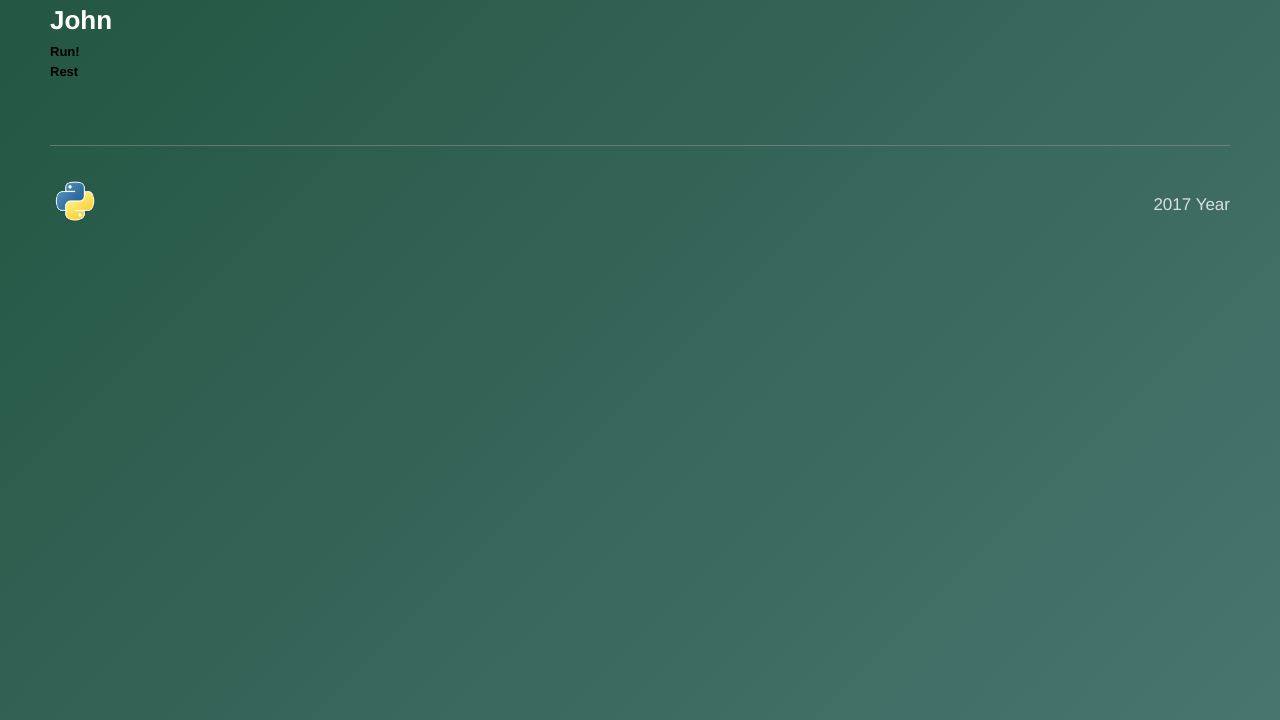
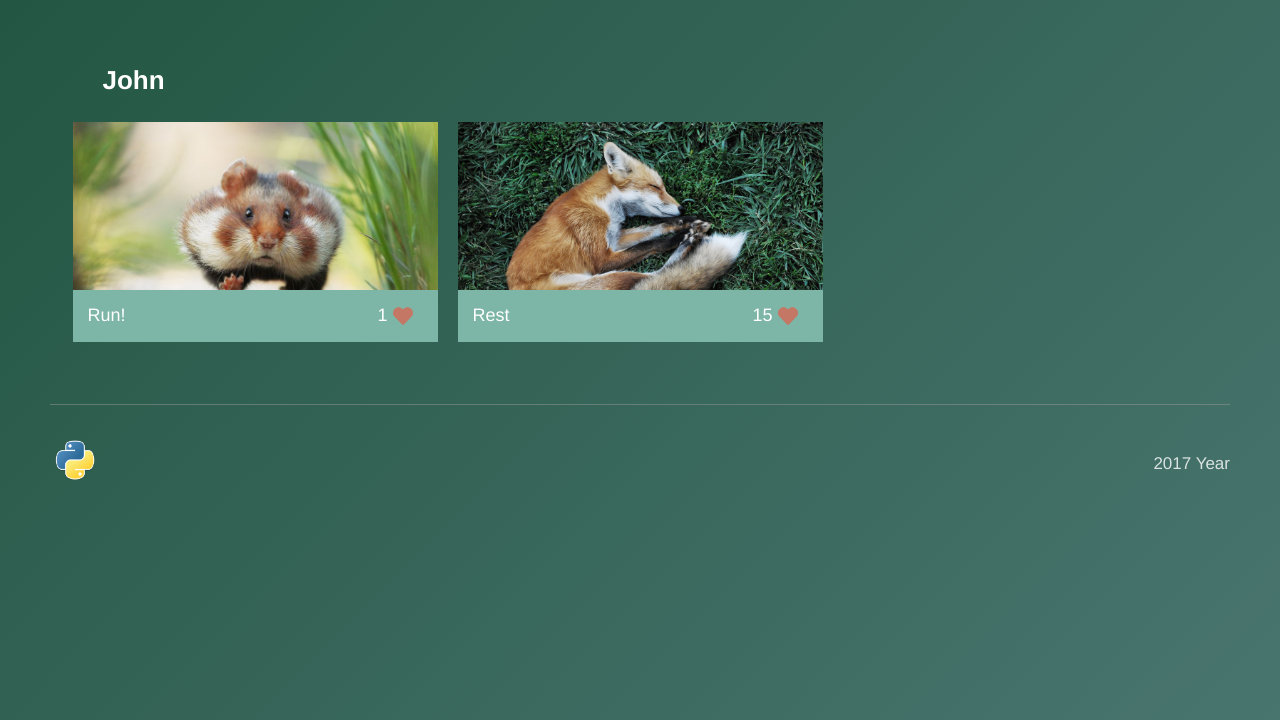
Before and after one commit to egor-sorokin/python-django-movegram, a Django app: a page that uses main_app/templates/profile.html in a window 1280 px wide. Shown: the part 80-800 px from the top of the page. Run offline with Django 3.2, Linux system fonts and the light colour scheme; data comes from the database, SQL or seed files in the repository.

Commit message:
Add styles for the profile page

```diff
--- a/main_app/static/app/assets/css/style.css
+++ b/main_app/static/app/assets/css/style.css
@@ -601,6 +601,82 @@ textarea {
 .movements__item-likes:hover:before {
   opacity: 1; }
 
+.profile {
+  width: 1135px;
+  margin: 40px auto 0;
+  background-color: transparent; }
+  .profile__info-name {
+    position: relative;
+    padding: 20px 20px 20px 30px;
+    text-align: left; }
+  .profile__movements {
+    display: -ms-flexbox;
+    display: -webkit-flex;
+    display: flex;
+    -webkit-flex-direction: row;
+        -ms-flex-direction: row;
+            flex-direction: row;
+    -webkit-flex-wrap: wrap;
+        -ms-flex-wrap: wrap;
+            flex-wrap: wrap; }
+    .profile__movements-item {
+      -webkit-flex-shrink: 0;
+          -ms-flex-negative: 0;
+              flex-shrink: 0;
+      -webkit-flex-direction: column;
+          -ms-flex-direction: column;
+              flex-direction: column;
+      position: relative;
+      margin-right: 20px;
+      width: 365px;
+      background: #7DB5A6;
+      transition: box-shadow 0.5s ease;
+      text-align: center; }
+      .profile__movements-item:nth-of-type(n+4) {
+        margin-top: 20px; }
+      .profile__movements-item:nth-of-type(3n) {
+        margin-right: 0; }
+    .profile__movements-image {
+      display: block;
+      width: 100%;
+      height: 220px;
+      background-size: cover; }
+    .profile__movements-title {
+      position: absolute;
+      bottom: 0;
+      left: 0;
+      right: 0;
+      padding: 15px;
+      background-color: #7db5a6;
+      font-family: "Heebo", "Helvetica", sans-serif;
+      font-weight: 400;
+      font-size: 18px;
+      color: #FFFFFF;
+      line-height: 1.2;
+      text-align: left; }
+    .profile__movements-likes {
+      position: absolute;
+      bottom: 12px;
+      right: 50px;
+      font-size: 18px;
+      cursor: pointer; }
+      .profile__movements-likes:before {
+        content: ' ';
+        display: block;
+        position: absolute;
+        top: 5px;
+        right: -25px;
+        width: 20px;
+        height: 20px;
+        background-image: url("/static/images/icon_heart.svg");
+        background-size: 100%;
+        opacity: 0.7;
+        transition: opacity 0.5s ease;
+        cursor: pointer; }
+
+.profile__movements-likes:hover:before {
+  opacity: 1; }
+
 .login {
   width: 460px;
   margin: 60px auto;
@@ -653,11 +729,12 @@ textarea {
   color: rgba(230, 236, 240, 0.4); }
 
 .footer {
+  margin-top: 62px;
+  height: 110px;
   width: 100%; }
   .footer__wrap {
     width: 100%;
-    height: 110px;
-    margin-top: 62px;
+    height: 100%;
     padding: 30px 0;
     border-top: 1px solid rgba(151, 151, 151, 0.5); }
   .footer__logo-link {
--- /dev/null
+++ b/main_app/static/src/scss/partials/_profile.scss
@@ -0,0 +1,110 @@
+.profile {
+  width: 1135px;
+
+  margin: 40px auto 0;
+
+  background-color: transparent;
+
+  &__info {
+    &-name {
+      position: relative;
+
+      padding: 20px 20px 20px 30px;
+
+      text-align: left;
+    }
+  }
+  &__movements {
+    display: -webkit-box;
+    display: -moz-box;
+    display: -ms-flexbox;
+    display: -webkit-flex;
+    display: flex;
+    flex-direction: row;
+    flex-wrap: wrap;
+
+    &-item {
+      flex-shrink: 0;
+      flex-direction: column;
+      position: relative;
+
+      margin-right: 20px;
+
+      width: 365px;
+
+      background: #7DB5A6;
+      transition: box-shadow 0.5s ease;
+
+      text-align: center;
+
+      &:nth-of-type(n+4) {
+        margin-top: 20px;
+      }
+
+      &:nth-of-type(3n) {
+        margin-right: 0;
+      }
+    }
+    &-image {
+      display: block;
+
+      width: 100%;
+      height: 220px;
+
+      background-size: cover;
+    }
+    &-title {
+      position: absolute;
+      bottom: 0;
+      left: 0;
+      right: 0;
+
+      padding: 15px;
+
+      background-color: rgba(125, 181, 166, 1);
+
+      font-family: $default-font-family;
+      font-weight: 400;
+      font-size: 18px;
+      color: $whiteColor;
+      line-height: 1.2;
+
+      text-align: left;
+    }
+    &-likes {
+      position: absolute;
+      bottom: 12px;
+      right: 50px;
+
+      font-size: 18px;
+
+      cursor: pointer;
+
+      &:before {
+        content: ' ';
+        display: block;
+
+        position: absolute;
+        top: 5px;
+        right: -25px;
+
+        width: 20px;
+        height: 20px;
+
+        background-image: url("/static/images/icon_heart.svg");
+        background-size: 100%;
+
+        opacity: 0.7;
+
+        transition: opacity 0.5s ease;
+        cursor: pointer;
+      }
+    }
+  }
+}
+
+.profile__movements-likes:hover {
+  &:before {
+    opacity: 1;
+  }
+}
--- a/main_app/static/src/scss/style.scss
+++ b/main_app/static/src/scss/style.scss
@@ -10,6 +10,7 @@
 // PARTIALS
 @import 'partials/_header.scss';
 @import 'partials/_movements';
+@import 'partials/_profile';
 @import 'partials/_auth';
 @import 'partials/_details';
 @import 'partials/_footer.scss';
--- a/main_app/templates/profile.html
+++ b/main_app/templates/profile.html
@@ -13,10 +13,20 @@
                     <a href="/{{ movement.id }}/"
                        class="profile__movements-image"
                        style="background-image: url('{{ movement.image.url }}')">
-                        <h2 class="profile__movements-title">
+
+                    </a>
+                 <h2 class="profile__movements-title">
                             {{ movement.name }}
                         </h2>
-                    </a>
+                <div data-id="{{ movement.id }}"
+                     class="profile__movements-likes"
+                >
+                    {% if movement.likes > 0 %}
+                        {{ movement.likes }}
+                    {% else %}
+                        0
+                    {% endif %}
+                </div>
                 </div>
             {% endfor %}
         </div>
```
Also changed, not shown: main_app/static/app/assets/css/style.min.css.
